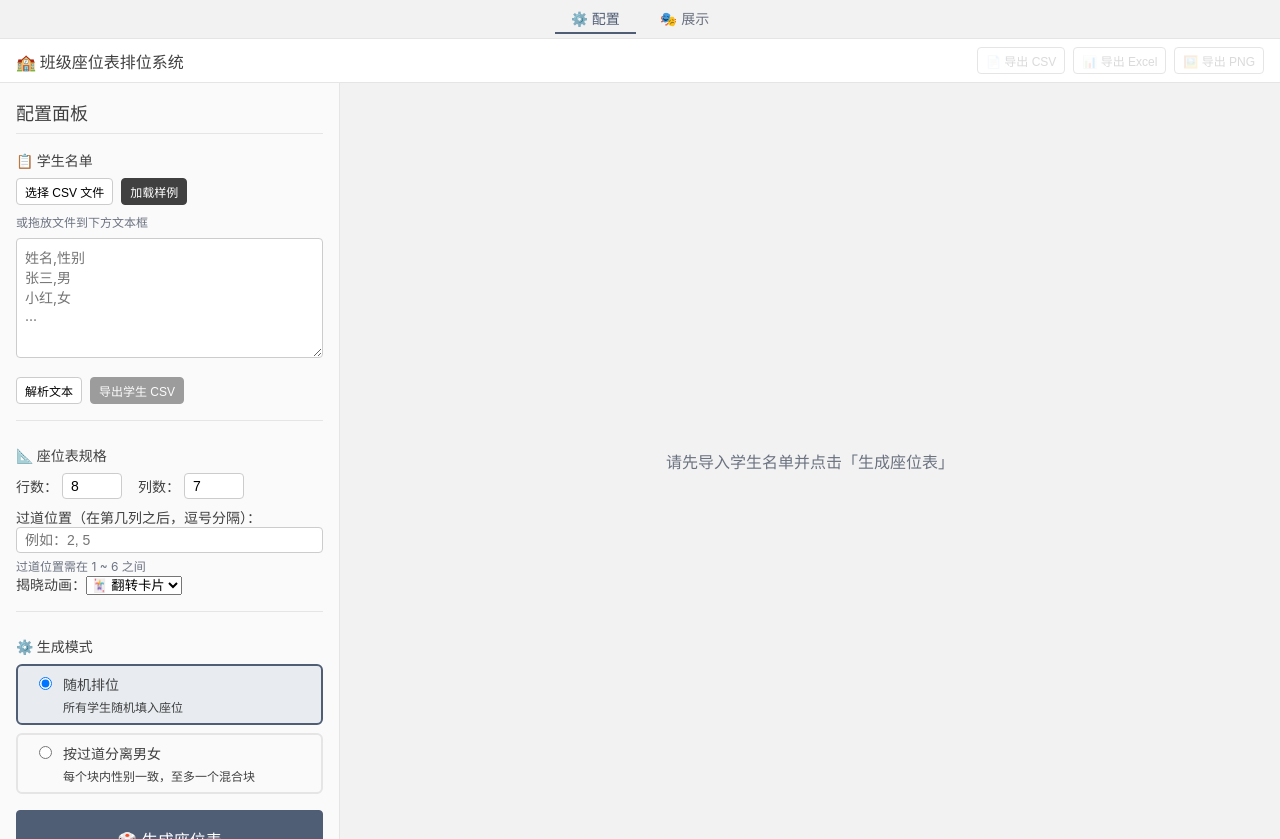
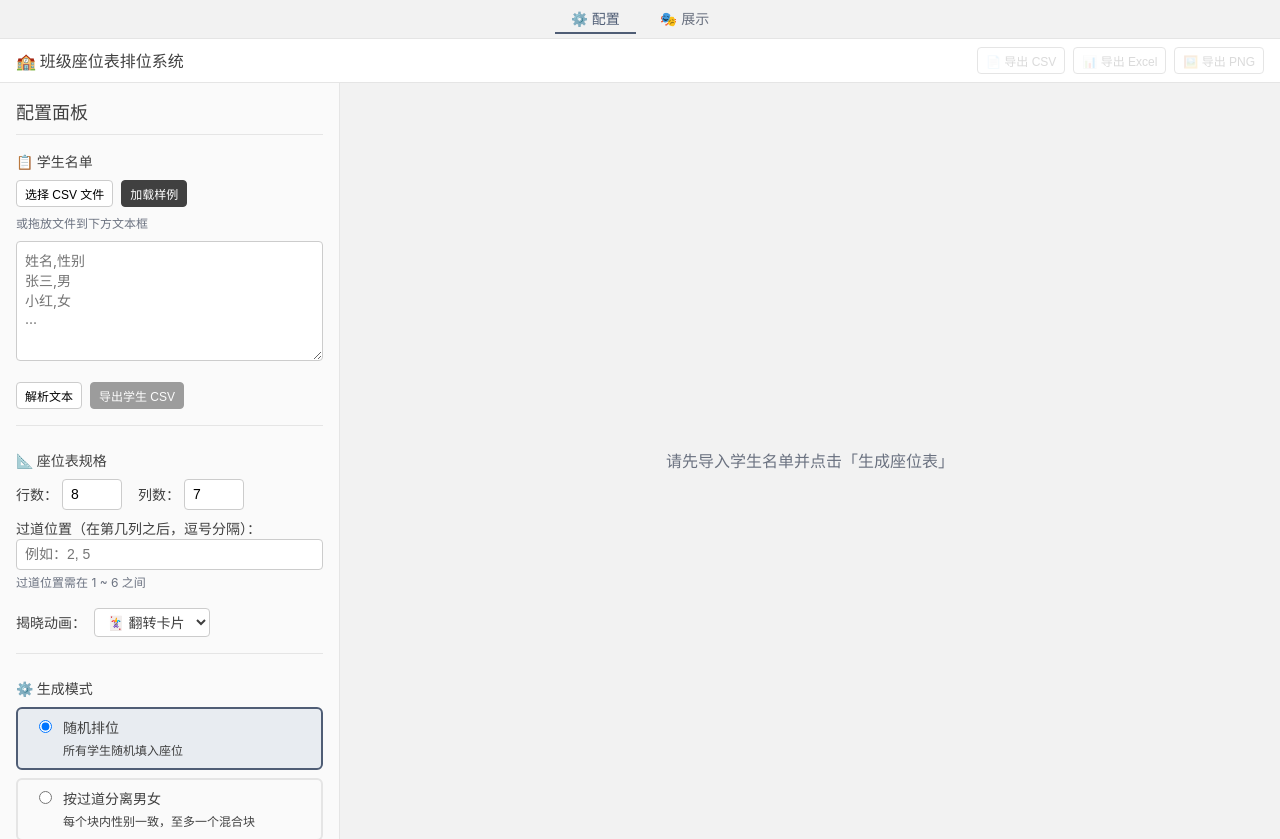
Before and after one commit to Himalaya-art/Seating-Plan-Arrangement-Web-Rebuild, a React (Vite) app: page / in a window 1280 px wide. Built offline with nearby package versions, Linux system fonts and the light colour scheme.

Commit message:
refactor(ui): tokenize hardcoded colors, add focus states, replace gold selection with sage-green

```diff
--- a/src/App.css
+++ b/src/App.css
@@ -8,6 +8,7 @@ html, body, #root {
   height: 100%;
   font-family: var(--font-family);
   font-size: var(--text-sm);
+  line-height: var(--line-height-normal);
   color: var(--color-neutral-700);
   background: var(--color-neutral-100);
 }
--- a/src/components/ConfigPanel.css
+++ b/src/components/ConfigPanel.css
@@ -106,6 +106,13 @@
   border: 1px solid var(--color-neutral-300);
   border-radius: var(--radius-sm);
   font-size: var(--text-sm);
+  line-height: var(--line-height-normal);
+  transition: border-color 0.2s;
+}
+
+.input-number:focus {
+  outline: none;
+  border-color: var(--color-primary);
 }
 
 .input-text {
@@ -115,6 +122,13 @@
   border: 1px solid var(--color-neutral-300);
   border-radius: var(--radius-sm);
   font-size: var(--text-sm);
+  line-height: var(--line-height-normal);
+  transition: border-color 0.2s;
+}
+
+.input-text:focus {
+  outline: none;
+  border-color: var(--color-primary);
 }
 
 .aisle-input {
@@ -125,6 +139,40 @@
 
 .aisle-input label {
   font-size: var(--text-sm);
+}
+
+/* ── Animation mode select ────────────── */
+.anim-input {
+  margin-top: var(--space-md);
+}
+
+.anim-input label {
+  display: flex;
+  align-items: center;
+  gap: var(--space-sm);
+  font-size: var(--text-sm);
+}
+
+.input-select {
+  padding: var(--space-xs) var(--space-sm);
+  border: 1px solid var(--color-neutral-300);
+  border-radius: var(--radius-sm);
+  font-size: var(--text-sm);
+  font-family: inherit;
+  background: var(--color-white);
+  color: var(--color-neutral-700);
+  cursor: pointer;
+  transition: border-color 0.2s;
+}
+
+.input-select:focus {
+  outline: none;
+  border-color: var(--color-primary);
+}
+
+/* ── Clear plan button area ───────────── */
+.clear-plan {
+  margin-top: var(--space-md);
 }
 
 /* ── Mode selector ────────────────────── */
@@ -179,7 +227,7 @@
   padding: var(--space-sm) var(--space-md);
   border: 1px solid var(--color-neutral-300);
   border-radius: var(--radius-sm);
-  background: #fff;
+  background: var(--color-white);
   cursor: pointer;
   font-size: var(--text-sm);
   transition: background-color 0.2s, border-color 0.2s, color 0.2s, opacity 0.2s;
--- a/src/components/ConflictDialog.css
+++ b/src/components/ConflictDialog.css
@@ -9,7 +9,7 @@
 }
 
 .conflict-dialog {
-  background: #fff;
+  background: var(--color-white);
   border-radius: var(--radius-lg);
   padding: var(--space-lg);
   max-width: 500px;
--- a/src/components/Presentation.css
+++ b/src/components/Presentation.css
@@ -7,8 +7,8 @@
 .presentation-view {
   --present-bg: #14181E;
   --present-text: #E8ECF1;
-  --present-text-muted: #6B7280;
-  --present-accent: var(--color-accent, #5B7B6F);
+  --present-text-muted: var(--color-neutral-500);
+  --present-accent: var(--color-accent);
 }
 
 /* ── Viewport layout ──────────────────── */
@@ -83,15 +83,15 @@
 
 /* ── Gender colors ────────────────────── */
 .present-seat.male {
-  background: #E8F0FE;
-  border: 1px solid #A8C8FA;
-  color: #1A3A5C;
+  background: var(--color-male-bg);
+  border: 1px solid var(--color-male-border);
+  color: var(--color-male-text);
 }
 
 .present-seat.female {
-  background: #FCE4EC;
-  border: 1px solid #F48FB1;
-  color: #5C1A2A;
+  background: var(--color-female-bg);
+  border: 1px solid var(--color-female-border);
+  color: var(--color-female-text);
 }
 
 /* ── Empty seat ───────────────────────── */
@@ -149,13 +149,13 @@
 /* ── Primary button override ──────────── */
 .presentation-view .btn-primary {
   background: var(--present-accent);
-  color: #fff;
+  color: var(--color-white);
   border-color: var(--present-accent);
 }
 
 .presentation-view .btn-primary:hover:not(:disabled) {
-  background: var(--color-accent-hover, #4A6A5E);
-  border-color: var(--color-accent-hover, #4A6A5E);
+  background: var(--color-accent-hover);
+  border-color: var(--color-accent-hover);
 }
 
 /* ── Reveal CTA (large) ───────────────── */
--- a/src/components/Toolbar.css
+++ b/src/components/Toolbar.css
@@ -3,7 +3,7 @@
   align-items: center;
   justify-content: space-between;
   padding: var(--space-sm) var(--space-md);
-  background: #fff;
+  background: var(--color-white);
   border-bottom: 1px solid var(--color-neutral-200);
   flex-shrink: 0;
 }
--- a/src/index.css
+++ b/src/index.css
@@ -22,6 +22,8 @@
   --color-neutral-700: #404040;
   --color-neutral-900: #1A1A1A;
 
+  --color-white: #FFFFFF;
+
   --color-success: #2D7A46;
   --color-success-bg: #E8F5E9;
   --color-warning: #8A6D14;
@@ -32,11 +34,13 @@
 
   --color-male-bg: #E8F0FE;
   --color-male-border: #A8C8FA;
+  --color-male-text: #1A3A5C;
   --color-female-bg: #FCE4EC;
   --color-female-border: #F48FB1;
+  --color-female-text: #5C1A2A;
 
-  --color-selected-border: #D4A017;
-  --color-selected-glow: #E8C547;
+  --color-selected-border: var(--color-accent);
+  --color-selected-glow: rgba(91, 123, 111, 0.25);
 
   /* ── Typography Scale ────────────────────── */
   --text-xs: 12px;
@@ -44,6 +48,10 @@
   --text-base: 16px;
   --text-lg: 18px;
   --text-xl: 20px;
+
+  --line-height-tight: 1.25;
+  --line-height-normal: 1.5;
+  --line-height-relaxed: 1.75;
 
   --font-family: -apple-system, BlinkMacSystemFont, 'Segoe UI', 'PingFang SC', 'Microsoft YaHei', sans-serif;
 
```
